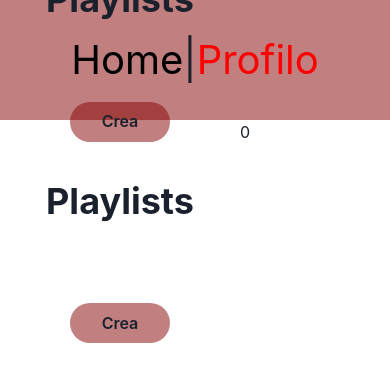
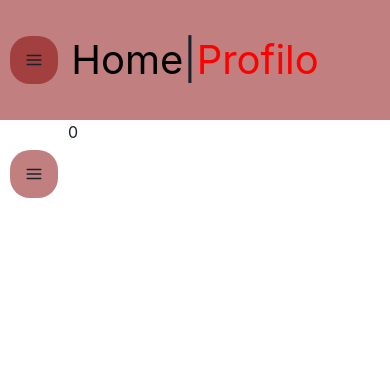
Before and after one commit to mate444/claranet-challenge, a React (Vite) app: page /profile in a window 390 px wide. Shown: the top 382 px of the page. Built offline with nearby package versions, Linux system fonts and the light colour scheme.

Commit message:
Adds responsiveness to PlaylistMenu

```diff
--- a/src/components/CreatePlaylistModal/CreatePlaylistModal.tsx
+++ b/src/components/CreatePlaylistModal/CreatePlaylistModal.tsx
@@ -9,28 +9,36 @@ import {
   Input,
   ModalCloseButton,
   ModalBody,
-  ModalFooter
+  ModalFooter,
+  useDisclosure
 } from "@chakra-ui/react";
 
-interface ICreatePlaylistModalProps {
-  isOpen: boolean;
-  onClose: () => void;
-}
-
-const CreatePlaylistModal: FC<ICreatePlaylistModalProps> = (props) => {
+const CreatePlaylistModal: FC = () => {
   const { createPlaylist } = useSetPlaylist();
   const [title, setTitle] = useState("Nuova Playlist");
+  const { isOpen, onClose, onOpen } = useDisclosure();
   const handleChange = (e: React.ChangeEvent<HTMLInputElement>) => {
     setTitle(e.target.value);
   }
   const handleCreate = () => {
     createPlaylist(title)
-    props.onClose();
+    onClose();
   }
   return (
+    <>
+    <Button
+        onClick={onOpen}
+        borderRadius={20}
+        my={"30px"}
+        w={"100px"}
+        alignSelf={"center"}
+        bgColor={"rgba(131, 0, 0, 0.5)"}
+        _hover={{ bgColor: "rgba(131, 0, 0, 0.5)" }}>
+          Crea
+      </Button>
     <Modal
-      onClose={props.onClose}
-      isOpen={props.isOpen}
+      onClose={onClose}
+      isOpen={isOpen}
       size={"md"}
       isCentered>
       <ModalOverlay />
@@ -55,6 +63,7 @@ const CreatePlaylistModal: FC<ICreatePlaylistModalProps> = (props) => {
       </ModalFooter>
       </ModalContent>
     </Modal>
+    </>
   );
 }
 
--- a/src/components/PlaylistMenu/PlaylistMenu.tsx
+++ b/src/components/PlaylistMenu/PlaylistMenu.tsx
@@ -2,15 +2,21 @@ import { FC, useState } from "react";
 import { PlaylistsAtom } from "../../state/Playlist";
 import { useRecoilValue } from "recoil";
 import {
-    Flex,
-    Heading,
-    Button,
-    useDisclosure,
-  } from "@chakra-ui/react";
+  Flex,
+  useDisclosure,
+  Drawer,
+  DrawerOverlay,
+  DrawerBody,
+  DrawerCloseButton,
+  DrawerContent,
+  DrawerHeader,
+  IconButton
+} from "@chakra-ui/react";
 import { IPlaylist } from "../../interfaces/Playlist";
 import { useSetPlaylist } from "../../hooks/useSetPlaylist";
 import CreatePlaylistModal from "../CreatePlaylistModal/CreatePlaylistModal";
 import Playlist from "../Playlist/Playlist";
+import { HamburgerIcon } from "@chakra-ui/icons";
 
 const PlaylistMenu: FC = () => {
   const { playlists } = useRecoilValue(PlaylistsAtom);
@@ -27,12 +33,28 @@ const PlaylistMenu: FC = () => {
     deletePlaylist(id);
   }
   return (
-    <Flex
-      m={"20px"}
-      p={"10px"}
-      flexDir={"column"}
-      w={"200px"}>
-      <Heading size={"2xl"} m={"30px 0px 50px 0px"} alignSelf={"center"}> Playlists </Heading>
+    <>
+    <IconButton
+      icon={<HamburgerIcon />}
+      aria-label="OpenPlaylistMenu"
+      onClick={onOpen}
+      borderRadius={20}
+      my={"30px"}
+      mx={"10px"}
+      maxW={"8vw"}
+      size={"lg"}
+      bgColor={"rgba(131, 0, 0, 0.5)"}
+      _hover={{ bgColor: "rgba(131, 0, 0, 0.5)" }}>Playlists</IconButton>
+    <Drawer
+    size={"xs"}
+    isOpen={isOpen}
+    onClose={onClose}
+    placement="left">
+    <DrawerOverlay />
+    <DrawerContent>
+    <DrawerCloseButton />
+    <DrawerHeader> Playlists </DrawerHeader>
+    <DrawerBody>
       <Flex flexDir={"column"} overflow={"auto"}>
         {
           playlists.length > 0 && playlists.map((p, i) => (
@@ -47,19 +69,13 @@ const PlaylistMenu: FC = () => {
               />
           ))
         }
-      </Flex>
-      <Button
-        onClick={onOpen}
-        borderRadius={20}
-        my={"30px"}
-        w={"100px"}
-        alignSelf={"center"}
-        bgColor={"rgba(131, 0, 0, 0.5)"}
-        _hover={{ bgColor: "rgba(131, 0, 0, 0.5)" }}>
-          Crea
-      </Button>
-      <CreatePlaylistModal isOpen={isOpen} onClose={onClose}/>
     </Flex>
+    <CreatePlaylistModal />
+    </DrawerBody>
+    </DrawerContent>
+  </Drawer>
+
+    </>
   );
 }
 
```
